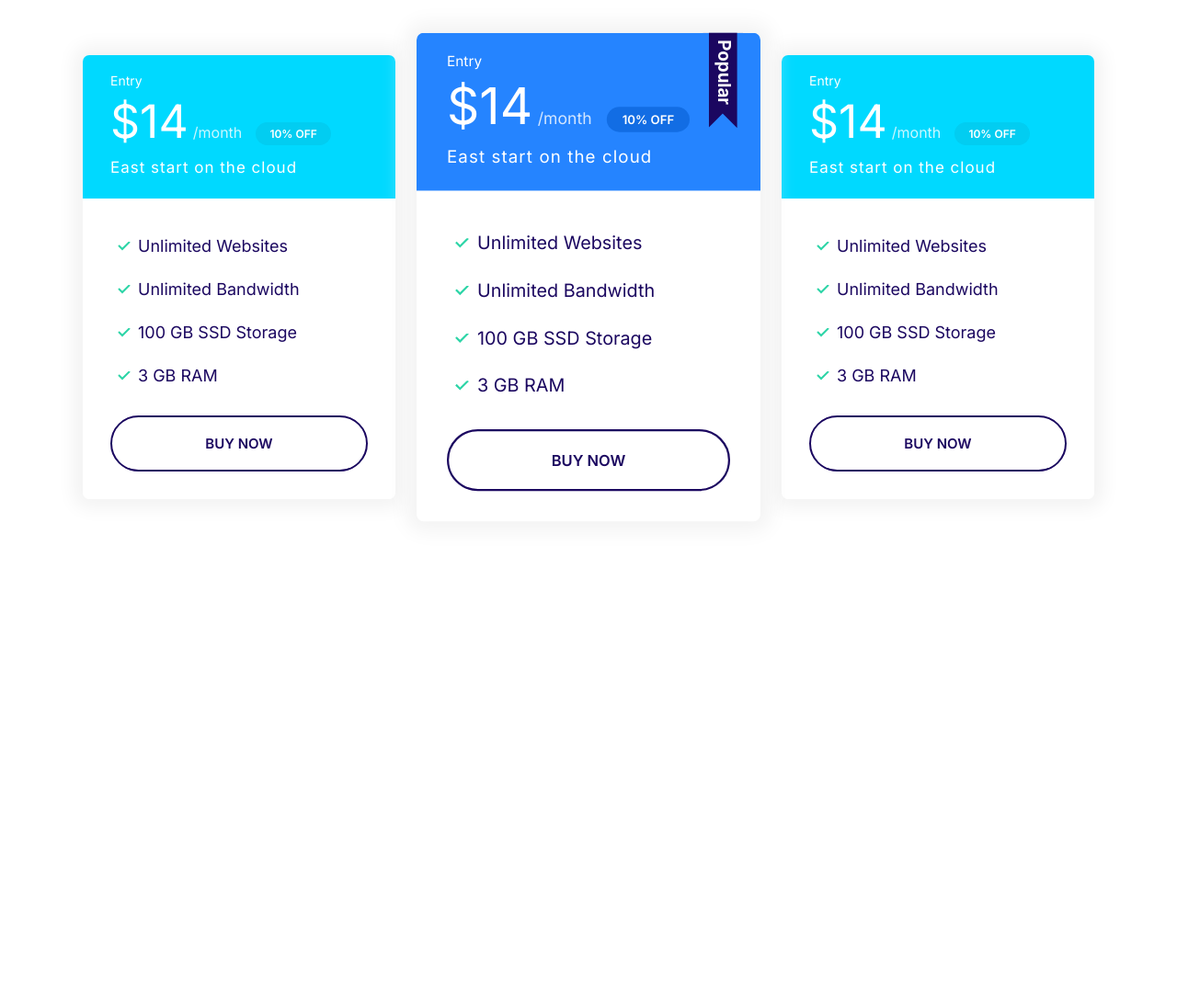
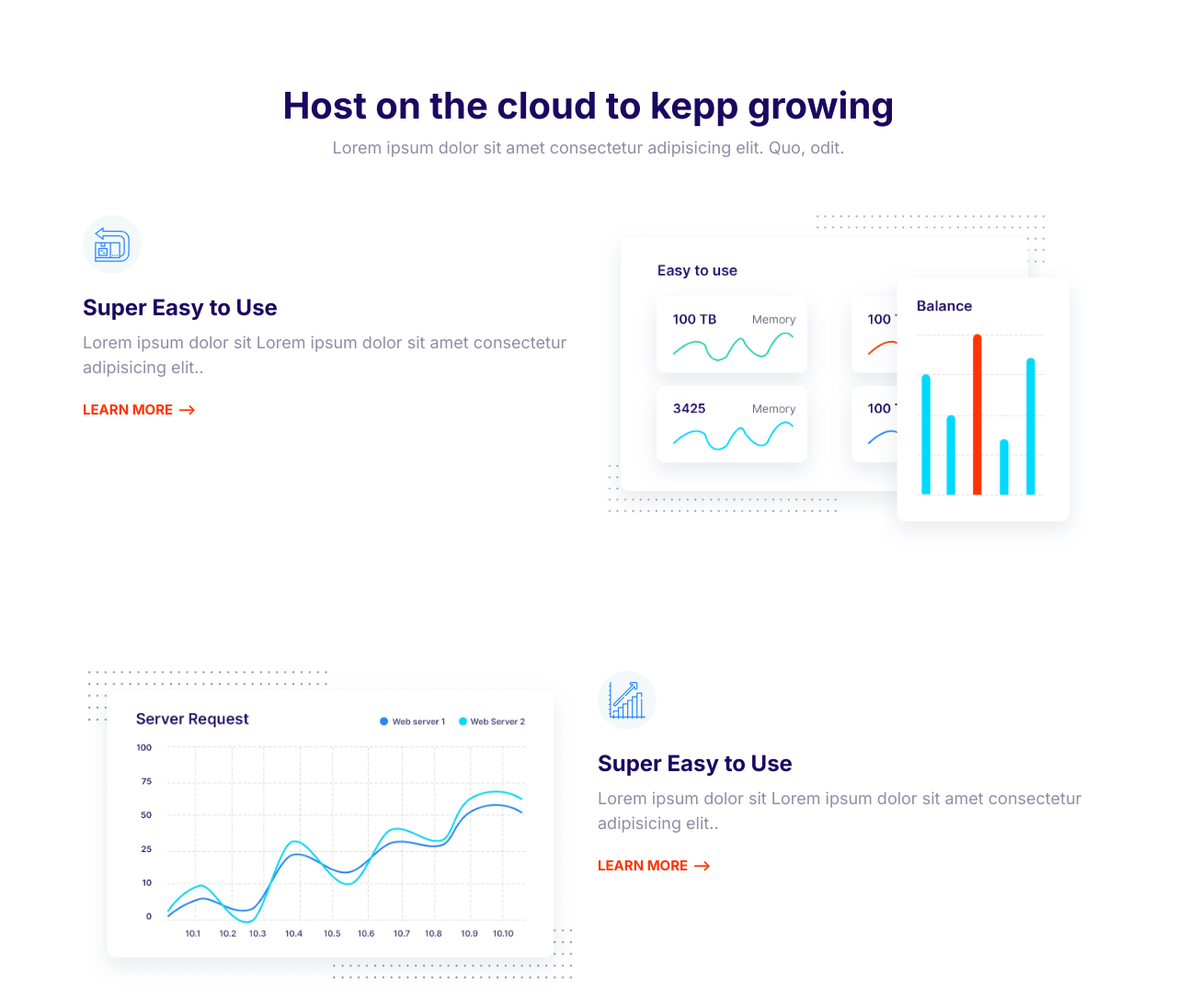
Before and after one commit to Adityaraphael/adit1stproject, a plain HTML site: page index.html in a window 1280 px wide. Shown: the top 1088 px of the page at 92% size. Before the commit the page ends 800 px from the top, so only its background shows below. Drawn offline with Linux system fonts and the light colour scheme.

Commit message:
featureblock component.

```diff
--- a/CSS/style.css
+++ b/CSS/style.css
@@ -757,3 +757,28 @@ vertical-align: middle;}
   max-width: 500px ;
   margin: 0 auto;
 }
+
+/* Features */
+
+.feature{
+  gap: 4rem 2rem;
+  margin: 12rem 0;
+}
+
+.feature:first-of-type{
+  margin-top: 6rem;
+}
+
+.feature__heading{
+  margin: 1rem 0;
+}
+
+.feature__image{
+  width: 100%;
+}
+
+@media screen and (min-width:768px){
+  .feature:nth-of-type(even) .feature__content{
+    order: 2;
+  }
+ }
--- a/index.html
+++ b/index.html
@@ -15,75 +15,87 @@
     <link rel="stylesheet" href="CSS/style.css" />
   </head>
   <body>
-    <section class="block container block-plans">
-      <div class="grid grid--1x3">
-          <div class="plan">
-            <div class="card card--secondary">
-              <header class="card__header">
-                <h3 class="plan__name">Entry</h3>
-                <span class="plan__price">$14</span>
-                <span class="plan__billing-cycle">/month</span>
-                <span class="badge badge--secondary badge--small">10% OFF</span>
-                <span class="plan__description">East start on the cloud</span>
-              </header>
-              <div class="card__body">
-                <ul class="list list--tick">
-                  <li class="list__item">Unlimited Websites</li>
-                  <li class="list__item">Unlimited Bandwidth</li>
-                  <li class="list__item">100 GB SSD Storage</li>
-                  <li class="list__item">3 GB RAM</li>
-                </ul>
-                <button class="btn btn--outline btn--block">Buy Now</button>
-                </div>
-             </div>
-            </div>
-
-            <div class="plan plan--popular">
-              <div class="card card--primary">
-                <header class="card__header">
-                  <h3 class="plan__name">Entry</h3>
-                  <span class="plan__price">$14</span>
-                  <span class="plan__billing-cycle">/month</span>
-                  <span class="badge badge--primary badge--small">10% OFF</span>
-                  <span class="plan__description">East start on the cloud</span>
-                </header>
-                <div class="card__body">
-                  <ul class="list list--tick">
-                    <li class="list__item">Unlimited Websites</li>
-                    <li class="list__item">Unlimited Bandwidth</li>
-                    <li class="list__item">100 GB SSD Storage</li>
-                    <li class="list__item">3 GB RAM</li>
-                  </ul>
-                  <button class="btn btn--outline btn--block">Buy Now</button>
-                </div>
-              </div>
-            </div>
-
-              <div class="plan">
-                <div class="card card--secondary">
-                  <header class="card__header">
-                    <h3 class="plan__name">Entry</h3>
-                    <span class="plan__price">$14</span>
-                    <span class="plan__billing-cycle">/month</span>
-                    <span class="badge badge--secondary badge--small"
-                      >10% OFF</span
-                    >
-                    <span class="plan__description"
-                      >East start on the cloud</span
-                    >
-                  </header>
-                  <div class="card__body">
-                    <ul class="list list--tick">
-                      <li class="list__item">Unlimited Websites</li>
-                      <li class="list__item">Unlimited Bandwidth</li>
-                      <li class="list__item">100 GB SSD Storage</li>
-                      <li class="list__item">3 GB RAM</li>
-                    </ul>
-                    <button class="btn btn--outline btn--block">Buy Now</button>
-                  </div>
-                </div>
-              </div>
-            </div>
+    <section class="block container">
+      <headder class="block__header">
+        <h2>Host on the cloud to kepp growing</h2>
+        <p>Lorem ipsum dolor sit amet consectetur adipisicing elit. Quo, odit.</p>
+      </headder>
+      <article class="grid grid--1x2 feature">
+        <div class="feature__content">
+          <span class="icon-container">
+            <svg class="icon icon--primary">
+              <use xlink:href="images/sprite.svg#easy"></use>
+            </svg>
+          </span>
+          <h3 class="feature_heading">Super Easy to Use</h3>
+          <p>
+            Lorem ipsum dolor sit Lorem ipsum dolor sit amet consectetur
+            adipisicing elit..
+          </p>
+          <a href="#" class="link-arrow">Learn more</a>
+        </div>
+        <picture>
+          <source type="image/webp" srcset="images/easy.webp">
+          <source type="image/jpg" srcset="images/easy.webp">
+          <img class="feature__image" src="images/easy.jpg" alt=""></picture>
+      </article>
+      <article class="grid grid--1x2 feature">
+        <div class="feature__content">
+          <span class="icon-container">
+            <svg class="icon icon--primary">
+              <use xlink:href="images/sprite.svg#growth"></use>
+            </svg>
+          </span>
+          <h3 class="feature_heading">Super Easy to Use</h3>
+          <p>
+            Lorem ipsum dolor sit Lorem ipsum dolor sit amet consectetur
+            adipisicing elit..
+          </p>
+          <a href="#" class="link-arrow">Learn more</a>
+        </div>
+        <picture>
+          <source type="image/webp" srcset="images/fast.webp">
+          <source type="image/jpg" srcset="images/fast.webp">
+          <img class="feature__image" src="images/fast.webp" alt=""></picture>
+      </article>
+      <article class="grid grid--1x2 feature">
+        <div class="feature__content">
+          <span class="icon-container">
+            <svg class="icon icon--primary">
+              <use xlink:href="images/sprite.svg#wordpress"></use>
+            </svg>
+          </span>
+          <h3 class="feature_heading">Super Easy to Use</h3>
+          <p>
+            Lorem ipsum dolor sit Lorem ipsum dolor sit amet consectetur
+            adipisicing elit..
+          </p>
+          <a href="#" class="link-arrow">Learn more</a>
+        </div>
+        <picture>
+          <source type="image/webp" srcset="images/wordpress.webp">
+          <source type="image/jpg" srcset="images/wordpress.webp">
+          <img class="feature__image" src="images/wordpress.webp" alt=""></picture>
+      </article>
+      <article class="grid grid--1x2 feature">
+        <div class="feature__content">
+          <span class="icon-container">
+            <svg class="icon icon--primary">
+              <use xlink:href="images/sprite.svg#computer"></use>
+            </svg>
+          </span>
+          <h3 class="feature_heading">Super Easy to Use</h3>
+          <p>
+            Lorem ipsum dolor sit Lorem ipsum dolor sit amet consectetur
+            adipisicing elit..
+          </p>
+          <a href="#" class="link-arrow">Learn more</a>
+        </div>
+        <picture>
+          <source type="image/webp" srcset="images/support.webp">
+          <source type="image/jpg" srcset="images/support.webp">
+          <img class="feature__image" src="images/support.webp" alt=""></picture>
+      </article>
     </section>
     <script src="main.js"></script>
   </body>
```
Also changed, not shown: components/featureblock.html (added, +82 -0 lines), images/easy.jpg (added), images/easy.webp (added), images/fast.webp (added), images/support.webp (added), images/wordpress.webp (added).
